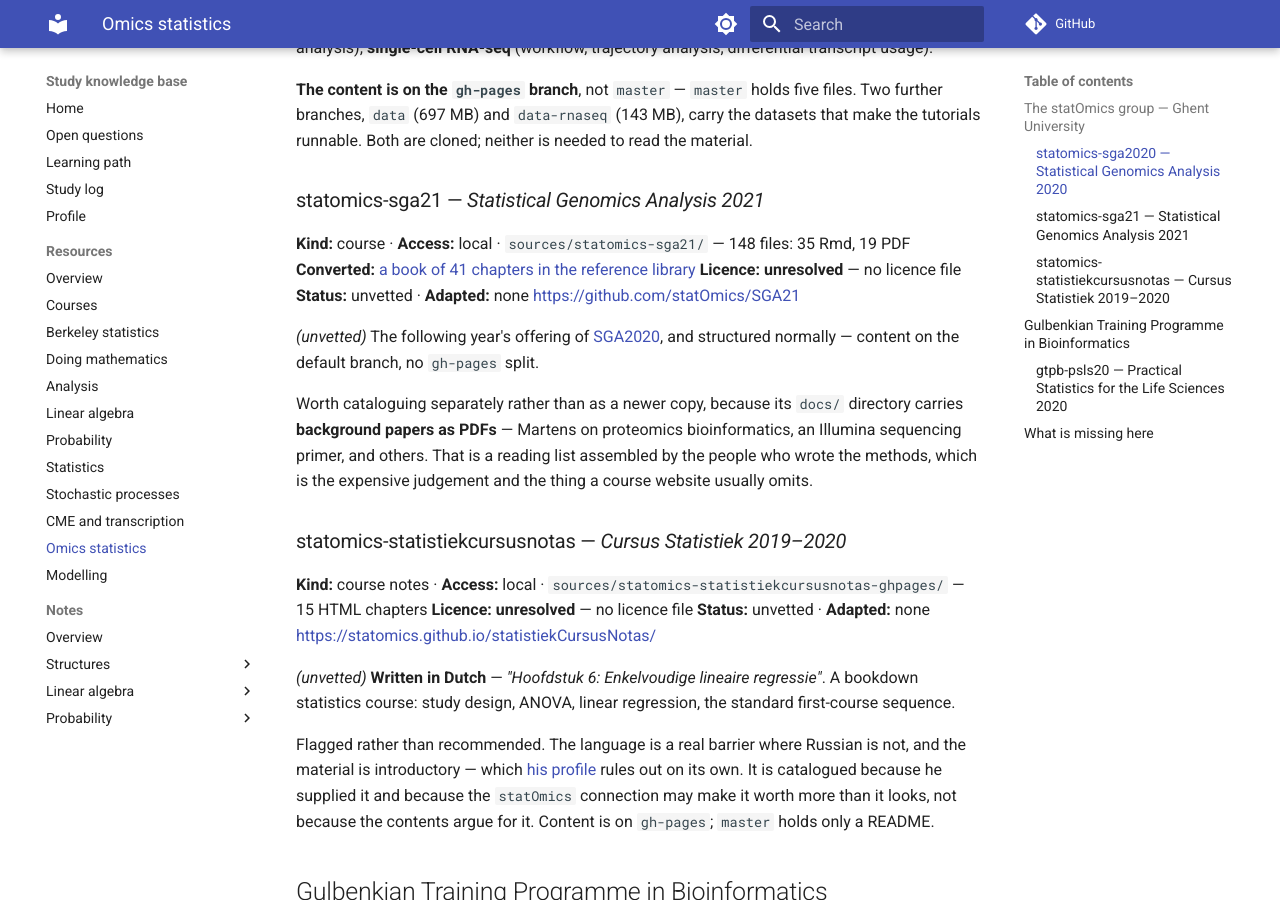
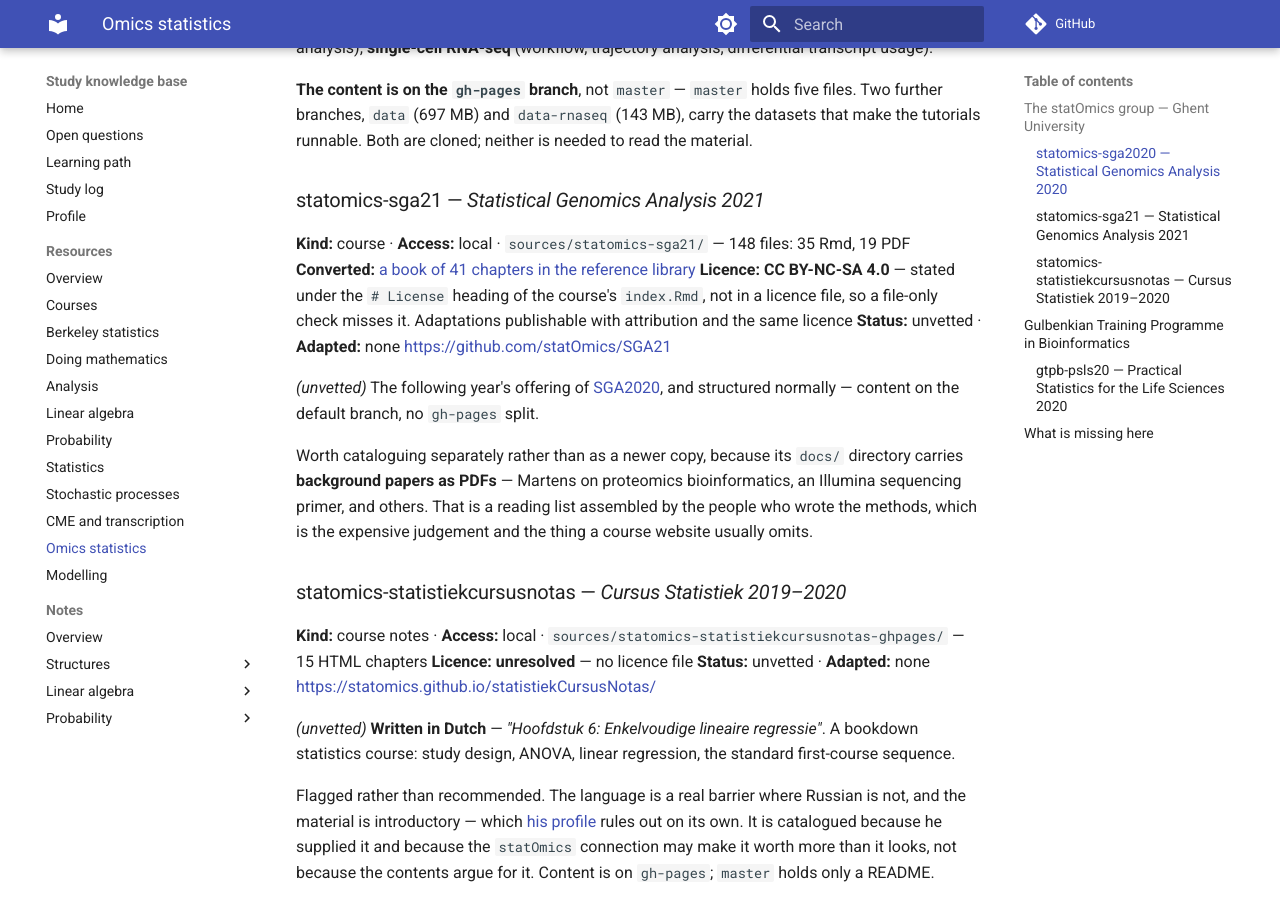
Before and after one commit to Claptar/knowledge-base, an MkDocs documentation site: the page built from docs/resources/omics-statistics.md, in a window 1280 px wide and 900 px high, scrolled down 899 px. Built offline with MkDocs 1.6.1 and Material for MkDocs 9.7.7, drawn with Linux system fonts in a browser that asks for light colours; comment, search, counter and statistics services are not loaded.

Commit message:
Record SGA21's licence: CC BY-NC-SA 4.0, stated in index.Rmd
It has no licence file, which is why it read as unresolved; the course
states the licence under its own License heading.

Co-Authored-By: Claude Opus 5.5 <noreply@anthropic.com>

```diff
--- a/docs/resources/omics-statistics.md
+++ b/docs/resources/omics-statistics.md
@@ -44,7 +44,7 @@ runnable. Both are cloned; neither is needed to read the material.
 
 **Kind:** course · **Access:** local · `sources/statomics-sga21/` — 148 files: 35 Rmd, 19 PDF
 **Converted:** [a book of 41 chapters in the reference library](https://claptar.github.io/knowledge-base-library/omics-statistics/statomics/sga21/)
-**Licence:** **unresolved** — no licence file
+**Licence:** **CC BY-NC-SA 4.0** — stated under the `# License` heading of the course's `index.Rmd`, not in a licence file, so a file-only check misses it. Adaptations publishable with attribution and the same licence
 **Status:** unvetted · **Adapted:** none
 <https://github.com/statOmics/SGA21>
 
```
